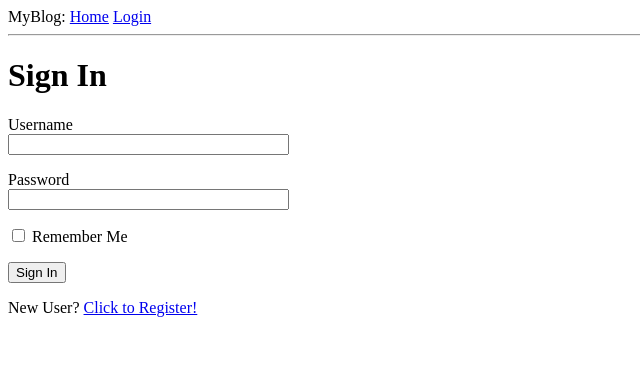
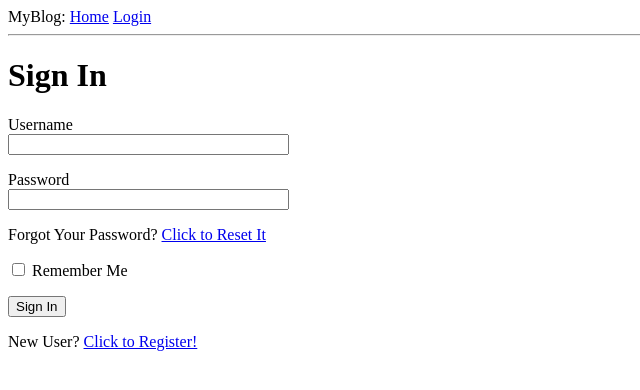
Before and after one commit to senayberhe/blog, a Flask app: page /login in a window 1280 px wide. Shown: the top 390 px of the page, without its empty margins (0-640 px from the left). Run offline with Flask 2, Linux system fonts and the light colour scheme; parts of the project's set-up code (start-up, migrations or seed data) failed here and were passed over.

Commit message:
created reset password

```diff
--- a/app/__init__.py
+++ b/app/__init__.py
@@ -6,6 +6,8 @@ from flask_sqlalchemy import SQLAlchemy
 from flask_migrate import Migrate
 from flask_login import LoginManager
 from logging.handlers import SMTPHandler, RotatingFileHandler
+from flask_mail import Mail
+
 
 app = Flask(__name__)
 app.secret_key = os.urandom(24)
@@ -14,6 +16,7 @@ db = SQLAlchemy(app)
 migrate = Migrate(app, db)
 login = LoginManager(app)
 login.login_view = 'login'
+mail = Mail(app)
 
 
 if not app.debug:
--- a/app/forms.py
+++ b/app/forms.py
@@ -54,3 +54,8 @@ class PostForm(FlaskForm):
         DataRequired(), Length(min=1, max=140)
     ])
     submit = SubmitField('Submit')
+
+
+class ResetPasswordRequestForm(FlaskForm):
+    email = StringField('Email', validators=[DataRequired(), Email()])
+    submit = SubmitField('Request Password Reset')
--- a/app/routes.py
+++ b/app/routes.py
@@ -5,8 +5,9 @@ from werkzeug.urls import url_parse
 from app import app, db
 from app.forms import LoginForm, RegistrationForm, EditProfileForm
 from app.models import User
-from app.forms import PostForm
+from app.forms import PostForm, ResetPasswordRequestForm
 from app.models import Post
+from app.email import send_password_reet_email
 
 
 @app.before_request
@@ -154,3 +155,17 @@ def unfollow(username):
     db.session.commit()
     flash('You are not following {}.'.format(username))
     return redirect(url_for('user', username=username))
+
+@app.route('/reset_password_request', methods=['GET', 'POST'])
+def reset_password_request():
+    if current_user.is_authenticated:
+        return redirect(url_for('index'))
+    form = ResetPasswordRequestForm()
+    if form.validate_on_submit():
+        user = User.query.filter_by(email=form.email.data).first()
+        if user:
+            send_password_reset_email(user)
+        flash('Check your email for the instructions to reset your password')
+        return redirect(url_for('login'))
+    return render_template('reset_password_request.html',
+                           title='Reset Password', form=form)
--- a/app/templates/login.html
+++ b/app/templates/login.html
@@ -18,6 +18,10 @@
             <span style="color: red;">[{{ error }}]</span>
             {% endfor %}
         </p>
+        <p>
+            Forgot Your Password?
+            <a href="{{ url_for('reset_password_request') }}">Click to Reset It</a>
+        </p>
         <p>{{ form.remember_me() }} {{ form.remember_me.label }}</p>
         <p>{{ form.submit() }}</p>
     </form>
--- a/requirements.txt
+++ b/requirements.txt
@@ -1,8 +1,10 @@
 alembic==1.3.1
 astroid==2.3.3
+blinker==1.4
 Click==7.0
 Flask==1.1.1
 Flask-Login==0.4.1
+Flask-Mail==0.9.1
 Flask-Migrate==2.5.2
 Flask-SQLAlchemy==2.4.1
 Flask-WTF==0.14.2
@@ -13,6 +15,7 @@ lazy-object-proxy==1.4.3
 Mako==1.1.0
 MarkupSafe==1.1.1
 mccabe==0.6.1
+PyJWT==1.7.1
 pylint==2.4.4
 python-dateutil==2.8.1
 python-dotenv==0.10.3
```
Also changed, not shown: app/email.py (added, +8 -0 lines), app/templates/reset_password.html (added, +16 -0 lines).
